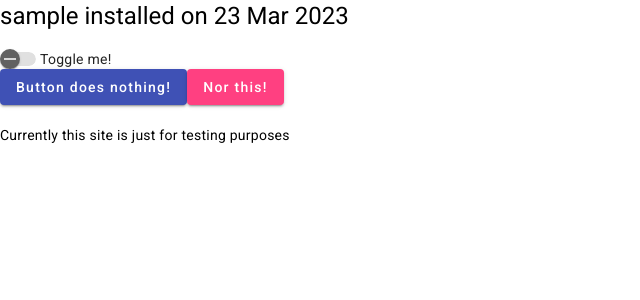
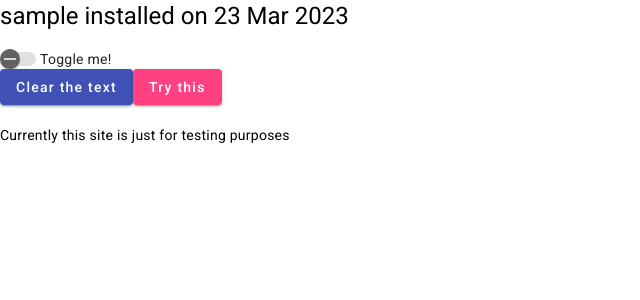
Before and after one commit to kenscoles/sample, an Angular app: page / in a window 1280 px wide. Shown: the top 300 px of the page, without its empty margins (0-640 px from the left). Built offline with nearby package versions, Linux system fonts and the light colour scheme.

Commit message:
rev2 25/3

```diff
--- a/src/app/app.component.html
+++ b/src/app/app.component.html
@@ -1,8 +1,9 @@
 <h1>{{title}} installed on 23 Mar 2023</h1>
 <mat-slide-toggle>Toggle me!</mat-slide-toggle>
 <div>
-  <button mat-raised-button color="primary">Button does nothing!</button>
-  <button mat-raised-button color="accent">Nor this!</button>
+  <button mat-raised-button color="primary" (click)="clearText()">Clear the text</button>
+  <button mat-raised-button color="accent" (click)="update()">Try this</button>
 </div>
 <br>
 <div>Currently this site is just for testing purposes</div>
+<div>{{myString}}</div>
--- a/src/app/app.component.ts
+++ b/src/app/app.component.ts
@@ -7,4 +7,11 @@ import { Component } from '@angular/core';
 })
 export class AppComponent {
   title = 'sample';
+  myString:string = "";
+  update():void {
+    this.myString = "You clicked the button";
+  }
+  clearText():void{
+    this.myString = "";
+  }
 }
--- a/src/app/app.module.ts
+++ b/src/app/app.module.ts
@@ -1,11 +1,10 @@
 import { NgModule } from '@angular/core';
 import { BrowserModule } from '@angular/platform-browser';
-
+import { HttpClientModule } from '@angular/common/http';
 import { AppRoutingModule } from './app-routing.module';
+import { MaterialModule } from './material/material.module';
 import { AppComponent } from './app.component';
 import { BrowserAnimationsModule } from '@angular/platform-browser/animations';
-import { MatSlideToggleModule } from '@angular/material/slide-toggle';
-import { MatButtonModule } from '@angular/material/button';
 
 
 @NgModule({
@@ -16,7 +15,8 @@ import { MatButtonModule } from '@angular/material/button';
     BrowserModule,
     AppRoutingModule,
     BrowserAnimationsModule,
-    MatSlideToggleModule, MatButtonModule
+    MaterialModule,
+    HttpClientModule
   ],
   providers: [],
   bootstrap: [AppComponent]
--- /dev/null
+++ b/src/app/material/material.module.ts
@@ -0,0 +1,29 @@
+import { NgModule } from '@angular/core';
+import { CommonModule } from '@angular/common';
+import {MatToolbarModule} from '@angular/material/toolbar';
+import {MatSidenavModule} from '@angular/material/sidenav';
+import {MatIconModule} from '@angular/material/icon';
+import {MatListModule} from '@angular/material/list';
+import {MatButtonModule} from '@angular/material/button';
+import {MatCardModule} from '@angular/material/card';
+import {MatInputModule} from '@angular/material/input';
+import {MatTableModule} from '@angular/material/table';
+import { MatSelectModule } from '@angular/material/select';
+import { MatProgressSpinnerModule } from '@angular/material/progress-spinner';
+import { MatTooltipModule } from '@angular/material/tooltip';
+import { MatDialogModule } from '@angular/material/dialog';
+import {MatBadgeModule} from '@angular/material/badge';
+import {MatSliderModule} from '@angular/material/slider';
+import {MatSlideToggleModule} from '@angular/material/slide-toggle'
+import { MatFormFieldModule } from '@angular/material/form-field';
+import {MatCheckboxModule} from '@angular/material/checkbox'
+import {DragDropModule} from '@angular/cdk/drag-drop'
+@NgModule({
+  declarations: [],
+  imports: [CommonModule,],
+  exports: [MatToolbarModule, MatSidenavModule, MatIconModule, MatListModule, MatButtonModule,
+    MatCardModule, MatInputModule, MatTableModule, MatSelectModule, MatTooltipModule,
+     MatProgressSpinnerModule, MatBadgeModule, MatDialogModule, MatSliderModule,
+     MatSlideToggleModule, MatFormFieldModule, MatCheckboxModule, DragDropModule]
+})
+export class MaterialModule { }
```
Also changed, not shown: tsconfig.json (+7 -1 lines).
